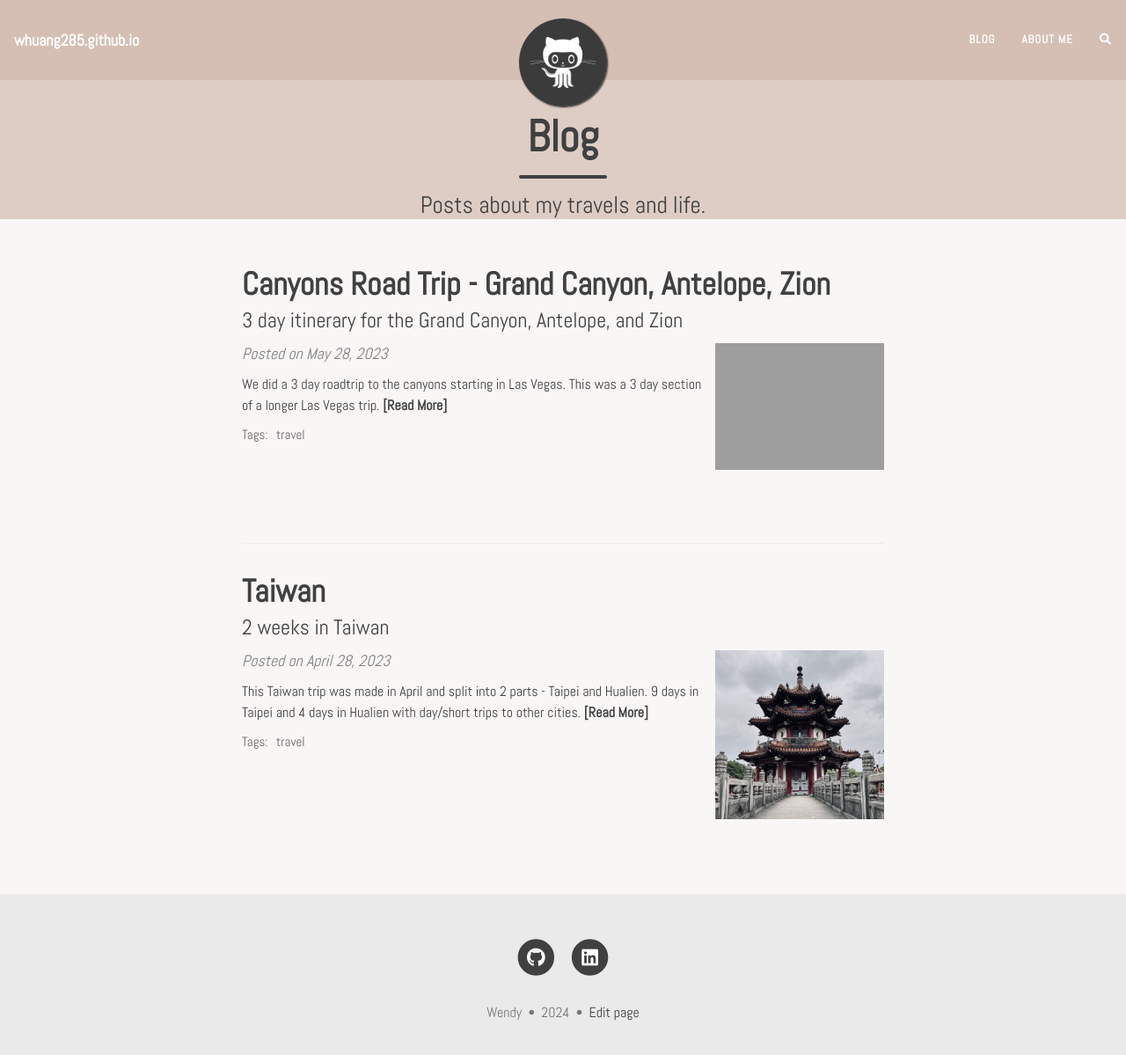
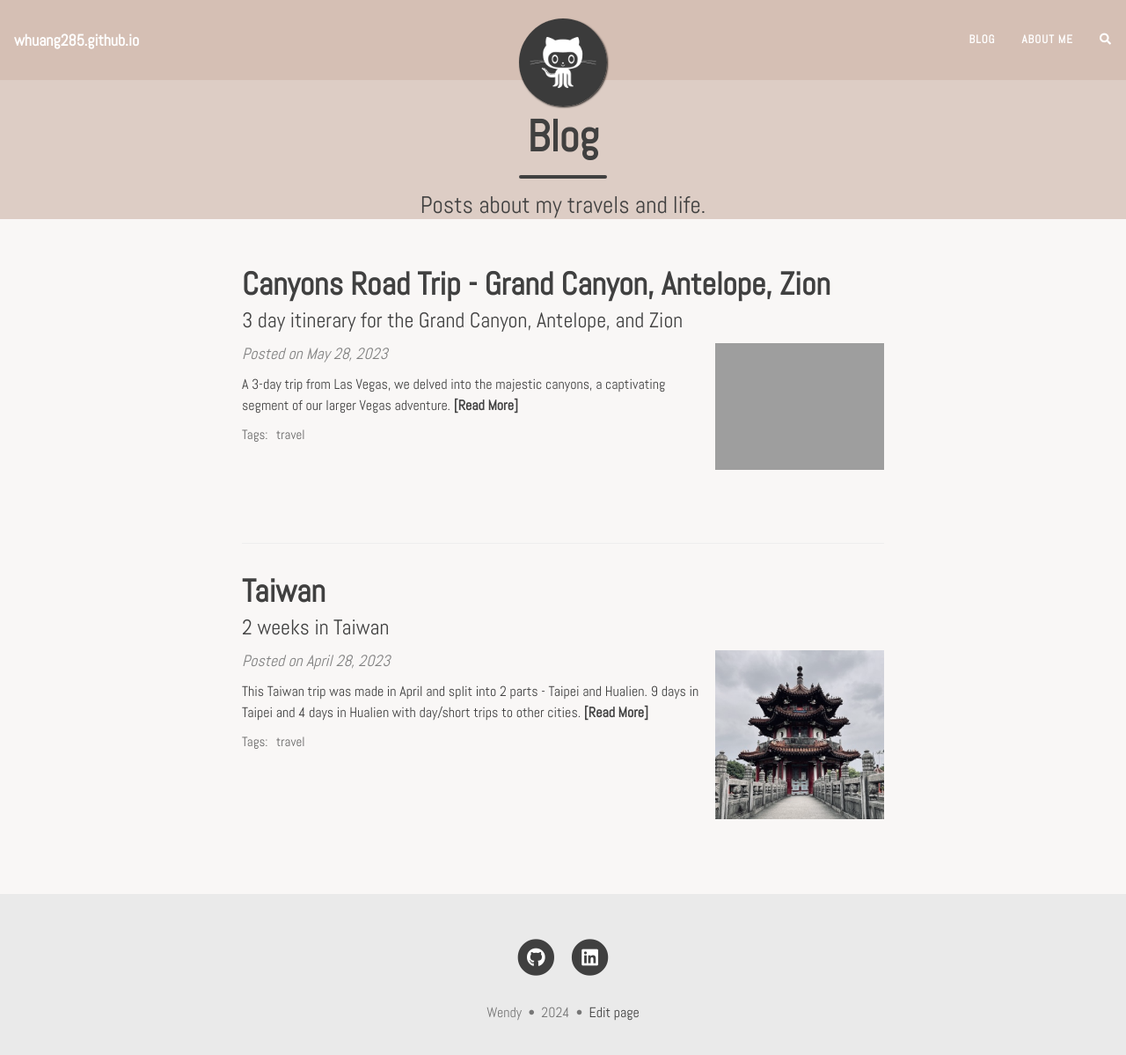
Before and after one commit to whuang285/whuang285.github.io, a Jekyll site: the page built from blog.md, in a window 1280 px wide and 1213 px high. Shown: the top 1199 px of the window at 88% size. Built offline with Jekyll 4.4.1, drawn with Linux system fonts in a browser that asks for light colours; nearby versions of some CDN libraries; comment, search, counter and statistics services are not loaded; some of the changed lines change nothing that is shown.

Commit message:
update canyons post

```diff
--- a/_posts/2023-05-28-canyons-roadtrip.md
+++ b/_posts/2023-05-28-canyons-roadtrip.md
@@ -9,10 +9,10 @@
 toc: true
 ---
 
-We did a 3 day roadtrip to the canyons starting in Las Vegas. This was a 3 day section of a longer Las Vegas trip.
+A 3-day trip from Las Vegas, we delved into the majestic canyons, a captivating segment of our larger Vegas adventure.
 
 # Itinerary
-Our trip started and ended in Las Vegas (flying in from New York City). We picked up our car rental, stayed a night at a hotel, watched a Shin Lim show on the strip and then started our trip the next morning.
+Commencing and concluding in Las Vegas, with a flight in from New York City, our journey unfolded with a car rental pickup, a night's stay at a hotel, and a Shin Lim show on the strip before starting our trip the next morning.
 
 ## Overview: The 4 main legs of the road trip
 1. Las Vegas -> Hoover Dam -> Grand Canyon (4 hours)
@@ -24,14 +24,12 @@
 
 ## Day 1: Las Vegas to Grand Canyon (South Rim)
 ### Las Vegas -> Hoover Dam -> Grand Canyon (4 hours)
-The drive from Las Vegas to the Grand Canyon took around 4 hours with no pitstops. The drive will take you past the Hoover Dam (an hour out of Las Vegas). There's a lookout point where you can pull over to see the dam. You can also pay to enter to take a closer look at the dam, but we did not do this. We spent half an hour at the lookout point and continued our drive to the Grand Canyon.
-
-Our destination in the Grand Canyon was the Yavapai Lodge, where we will be spending the night. After arriving in the afternoon, we parked the car at the lodge and took their shuttle to Hopi Point and Mohave Point. (**Note:** *Hermit Road is only accessible via shuttle bus from March 1 to November 30*)
+Starting from Las Vegas, our 4-hour drive to the Grand Canyon unfolded with a scenic route past the iconic Hoover Dam. While we didn't venture inside, a brief stopover at a lookout point offered a glimpse of its grandeur. Arriving at the Yavapai Lodge in the afternoon, we boarded their shuttle to Hopi Point and Mohave Point, savoring the panoramic views. (**Note:** *Hermit Road is only accessible via shuttle bus from March 1 to November 30*)
 
 ### Sunset at Grand Canyon (Hopi vs. Mohave)
-Both Hopi and Mohave point have great views of the canyon for sunset. Hopi extends further north and therefore has a nice 180 view of the canyon while part of the view at Mohave is blocked by Hopi Point. One of the nicest views isn't the setting sun but the glow it casts on the rest of the canyon while setting. This means that Hopi Point blocks the east side of the canyon from Mohave Point. However, the downside of Hopi Point is that the return shuttle does **not** stop there and you will have to hike to Mohave Point to catch the return shuttle after sunset.
+Both Hopi and Mohave point give great views of the canyon at sunset. Hopi extends further north and gives a nice 180 view of the canyon, while Mohave's view gets a bit blocked by Hopi. One of the nicest views isn't the setting sun but the glow it casts on the rest of the canyon while setting. This means that Hopi Point blocks the east side of the canyon from Mohave Point. However, the downside of Hopi Point is that the return shuttle does **not** stop there and you're stuck there until you hike over to Mohave to catch the shuttle back after sunset.
 
-We decided to get off the shuttle at Maricopa Point and hike to Hopi Point. After spending a couple minutes enjoying the view at Hopi Point, we continued our hike to Mohave Point for sunset which allowed us to hop on the return shuttle back to the lodge that arrived right after sunset.
+Opting for Maricopa Point as our starting point, we trekked to Hopi Point, relishing its expansive vistas before proceeding to Mohave Point for a stunning sunset spectacle. Lucky for us, the return shuttle came right after sunset, so we were back at the lodge in no time.
 
 ![](/assets/img/2023-05-28-canyons-roadtrip/grand-canyon.png)
 
@@ -40,15 +38,15 @@
 
 ## Day 2: Grand Canyon to Antelope Canyon
 ### Sunrise at Grand Canyon (Yavapai Point)
-Since we staying inside the Grand Canyon, we had to catch the sunrise at Yavapai Point before we left. Another great option is Yaki Point for the sunrise. Yaki Point is further north east and so will have a great view west into the canyon. However, there weren't any parking near there and one would have to hike there or take the shuttle. Yavapai Point is part of the Geology Museum and has a large parking lot for those who would rather drive.
+Before bidding adieu to the Grand Canyon, we caught the sunrise at Yavapai Point, marveling at nature's canvas. Yaki Point offers another prime sunrise spot, albeit with a hike or shuttle ride due to limited parking. It's further north east and has a great view westward into the canyon. Yavapai Point, on the other hand, is part of the Geology Museum and boasts ample parking for those who prefer to drive.
 
 ### Grand Canyon -> Antelope Canyon (2.5 hours)
 <div class="section" markdown="1">
 <div class="paragraphs" markdown="1">
-The drive from the Grand Canyon to Antelope Canyon will take 2.5 hours. A reservation with a tour group is needed to access Antelope Canyon. The tours all start in Page, AZ and are roughly 1.5 hours long. Antelope Canyon is divided into Upper and Lower - 2 separate tours. The Upper Antelope Canyon takes the form of the letter "A" which allows for the light beams. The Lower Antelope Canyon is a "V" shape.
+It's a 2.5-hour drive from the Grand Canyon to Antelope Canyon. Remember, you'll need to book a reservation with a tour group to get access to Antelope Canyon, and they all kick off in Page, AZ. The tours last about 1.5 hours each. Now, Antelope Canyon comes in two flavors: Upper and Lower. The Upper one's shaped like an "A," making it perfect for those iconic light beams. Meanwhile, the Lower Canyon's is the shape of a "V".
 
 {: .box-note}
-**Note:** The Navajo Reservation follows daylight savings time while the rest of Arizona does not. When driving to Page from the Grand Canyon, you will pass through the Reservation so take note of the time changes (depending on the time of year, the time inside Arizona and the Navajo Reservation can be different). Page is not in the Navajo Reservation and follows Arizona time. Be careful with the tour times as sometimes your cell will continue pinging a cell tower inside the Reservation and the time on your cell will be an hour off. It is recommended to set your cell phone time to a specific location instead of letting it automatically update.
+**Note:** Pay attention to time changes when passing through the Navajo Reservation en route from the Grand Canyon to Page. The Reservation observes daylight savings time, unlike the rest of Arizona. This means time variations depending on the season, as Arizona doesn't adjust its clocks. Page itself operates on Arizona time, not Reservation time. Be wary of tour times, as your cell signal might connect to a Reservation tower, causing your phone's time to be off by an hour. To avoid confusion, consider manually setting your phone's time to a specific location rather than relying on automatic updates.
 </div>
 
 <div class="side-img" markdown="1">
@@ -57,11 +55,11 @@
 </div>
 
 ### Horseshoe Bend (bonus)
-Also located nearby in Page, AZ is **Horseshoe Bend**. It is accessed by an easy 30-minute walk.
+Nearby in Page, AZ, **Horseshoe Bend** beckoned with its natural splendor, accessible via a leisurely 30-minute stroll.
 ![](/assets/img/2023-05-28-canyons-roadtrip/horseshoe-bend.png)
 
 ### Lodging
-We decided to drive through Page, AZ after the tour and not stay overnight in the town. The next stop in the roadtrip is Zion Canyon National Park so we decided to stay closer to the park. We stayed overnight in Kanab, UT - a 2 hour drive away from Page, AZ and a 30 minute drive to the east entrance of Zion.
+After the tour, we chose to skip staying overnight in Page, AZ. Since our next stop on the road trip was Zion Canyon National Park, we decided to find accommodation closer to the park. So, we spent the night in Kanab, UT, which was a two-hour drive from Page, AZ, and just a half-hour drive to Zion's east entrance.
 
 ## Day 3: Zion
 <div class="section" markdown="1">
@@ -69,13 +67,13 @@
 ![](/assets/img/2023-05-28-canyons-roadtrip/zion.png){: .left-img}
 </div>
 <div class="paragraphs" markdown="1">
-Parking inside the park fills up early so it is recommended to arrive early. The park opens at 8AM and there was a already a line in. The main parking lot is right by the south entrance to the park. Entering from the east entrance allowed us to avoid all the traffic from the south entrance and the views driving up the eastern portion of Zion was beautiful. There is no clear sign pointing to the parking lot coming down from the northeast so pay attention not to overshoot it and drive out of the park.
+Arriving early is key as parking spots inside the park fill up fast. We found ourselves in a line at the park's opening at 8 AM. The main parking lot sits right by the south entrance. Opting for the east entrance not only spared us the south entrance traffic but treated us to stunning views driving up the eastern part of Zion. Just a heads up, there aren't clear signs for the parking lot coming from the northeast, so watch out to avoid overshooting it and ending up out of the park.
 
-There are 2 main hikes Zion is known for: Angel's Landing and the Narrows. They're both rated as difficult climbs. Angel's Landing needs a permit reserved ahead of time and the Narrows requires the river condition to be just right. Unfortunately, while we were there the river was flowing too fast for us to hike through it and the trail was closed.
+Zion boasts two famous hikes: Angel's Landing and the Narrows. Both are tough climbs. Angel's Landing requires a permit booked in advance, while the Narrows' hike depends on river conditions. Unfortunately, during our visit, the river was too swift, so the trail was closed.
 
-There are also many easier and shorter hikes in Zion that allows you to take in its beauty. The *Riverside Walk* takes you to the start of the Narrows trail and is an easy and scenic walk. The *Emerald Pools Trails* are also some nice hikes that takes you to higher elevations and to the Emerald Pools.
+But fear not, there are plenty of easier, shorter hikes in Zion to enjoy its beauty. The Riverside Walk is a breezy, scenic stroll leading to the Narrows trailhead. Meanwhile, the Emerald Pools Trails offer picturesque hikes to higher elevations and, you guessed it, the Emerald Pools.
 </div>
 </div>
 
 ### Zion -> Las Vegas (2.5 hours)
-We spent roughly 4 hours hiking and exploring the park but there was so much more one could see in the area, such as Bryce Canyon an hour away. Would recommend checking it out before going to Zion and spending an extra night in the Zion area. We, however, were not able to do this and drove back to Las Vegas that evening.
+After spending the morning exploring Zion, we departed, regretfully unable to extend our adventure to Bryce Canyon. We recommend making a detour for future travelers, as Bryce Canyon, just an hour away, is definitely worth a visit before heading back to Las Vegas. So, bidding farewell to the captivating canyons, we journeyed back to the neon lights of Vegas.
```
